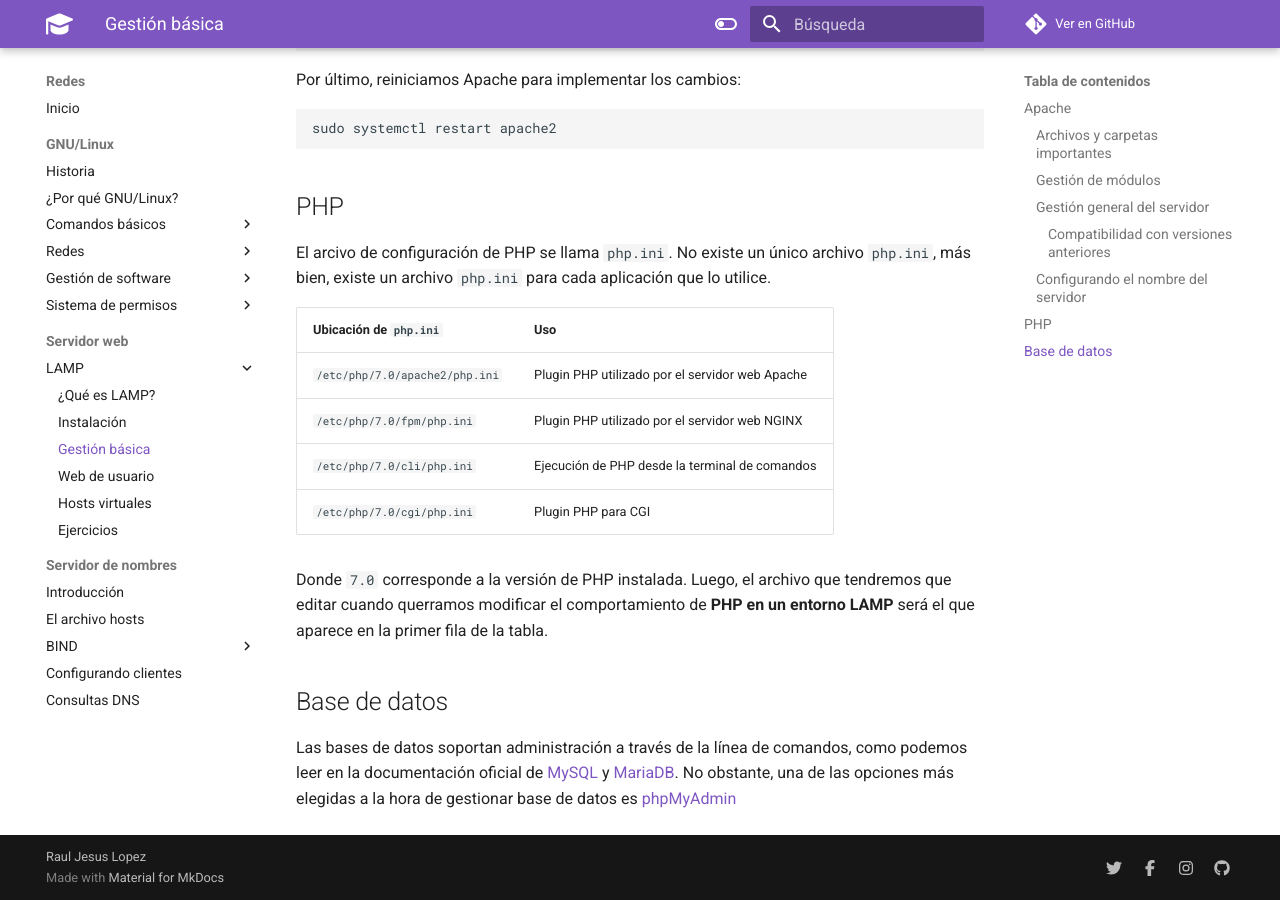
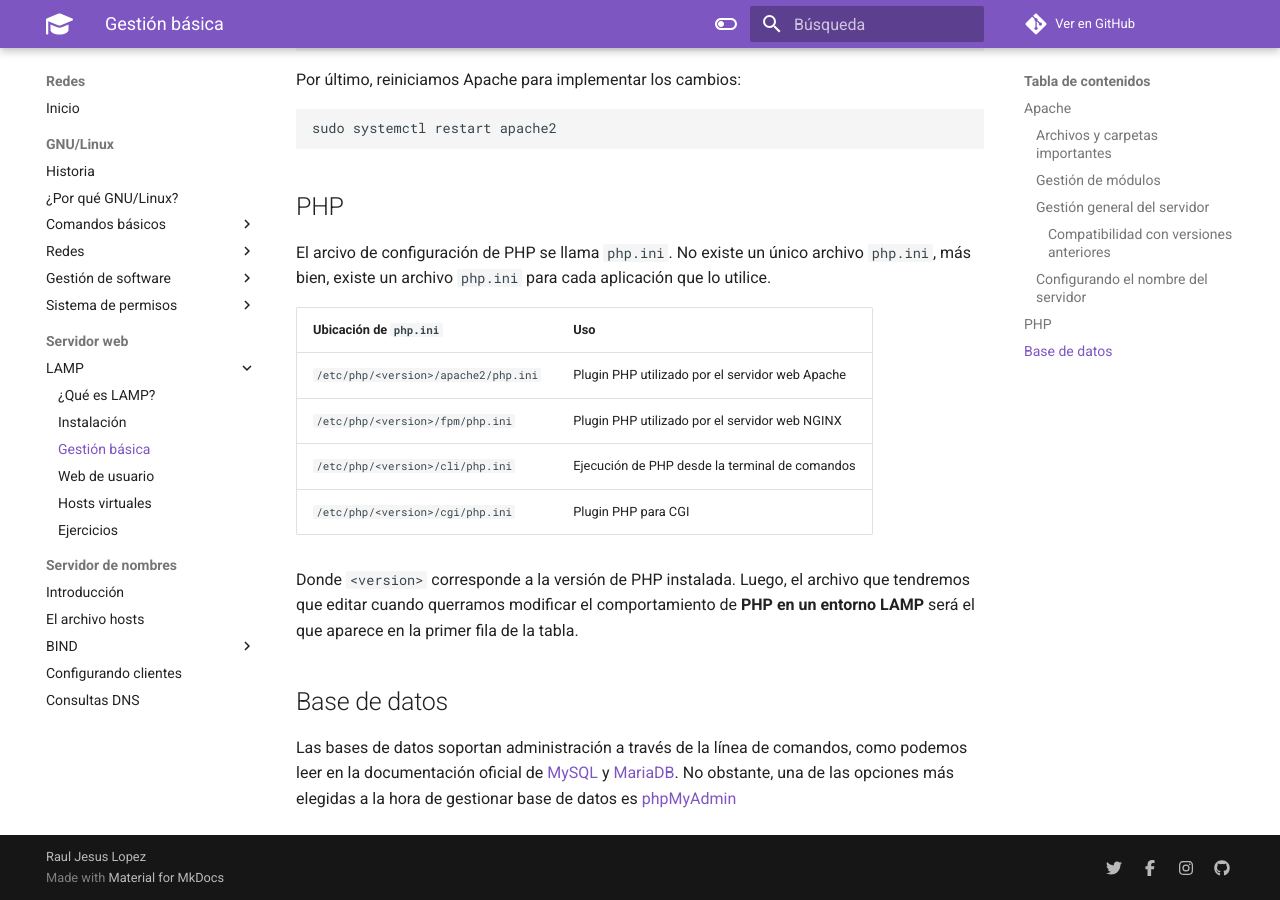
Before and after one commit to la9una/redes, an MkDocs documentation site: the page built from docs/lamp/lamp-basics.md, in a window 1280 px wide and 900 px high, scrolled down 3972 px. Built offline with MkDocs 1.6.1 and Material for MkDocs 9.7.7, drawn with Linux system fonts in a browser that asks for light colours; comment, search, counter and statistics services are not loaded; the version menu is left out.

Commit message:
Modificando enlaces en LAMP Phpmyadmin

```diff
--- a/docs/lamp/lamp-basics.md
+++ b/docs/lamp/lamp-basics.md
@@ -151,13 +151,13 @@
 
 | Ubicación de `php.ini`   | Uso           |
 | ------------------------ | --------------------------------------- |
-|`/etc/php/7.0/apache2/php.ini`| Plugin PHP utilizado por el servidor web Apache|
-|`/etc/php/7.0/fpm/php.ini`   | Plugin PHP utilizado por el servidor web NGINX|
-|`/etc/php/7.0/cli/php.ini`| Ejecución de PHP desde la terminal de comandos|
-|`/etc/php/7.0/cgi/php.ini`| Plugin PHP para CGI|
+|`/etc/php/<version>/apache2/php.ini`| Plugin PHP utilizado por el servidor web Apache|
+|`/etc/php/<version>/fpm/php.ini`   | Plugin PHP utilizado por el servidor web NGINX|
+|`/etc/php/<version>/cli/php.ini`| Ejecución de PHP desde la terminal de comandos|
+|`/etc/php/<version>/cgi/php.ini`| Plugin PHP para CGI|
 
-Donde `7.0` corresponde a la versión de PHP instalada. Luego, el archivo que tendremos que editar cuando querramos modificar el comportamiento de **PHP en un entorno LAMP** será el que aparece en la primer fila de la tabla.
+Donde `<version>` corresponde a la versión de PHP instalada. Luego, el archivo que tendremos que editar cuando querramos modificar el comportamiento de **PHP en un entorno LAMP** será el que aparece en la primer fila de la tabla.
 
 
 ## Base de datos
-Las bases de datos soportan administración a través de la línea de comandos, como podemos leer en la documentación oficial de [MySQL](https://dev.mysql.com/doc/refman/5.7/en/mysql-commands.html) y [MariaDB](https://mariadb.com/kb/en/mariadb/mysql-command-line-client/). No obstante, una de las opciones más elegidas a la hora de gestionar base de datos es [phpMyAdmin](instalacion#instalacion-de-phpmyadmin)
+Las bases de datos soportan administración a través de la línea de comandos, como podemos leer en la documentación oficial de [MySQL](https://dev.mysql.com/doc/refman/5.7/en/mysql-commands.html) y [MariaDB](https://mariadb.com/kb/en/mariadb/mysql-command-line-client/). No obstante, una de las opciones más elegidas a la hora de gestionar base de datos es [phpMyAdmin](lamp-install.md#phpmyadmin)
```
Also changed, not shown: README.md (+1 -1 lines), site/lamp/lamp-basics/index.html, site/search/search_index.json, 1 other file.
